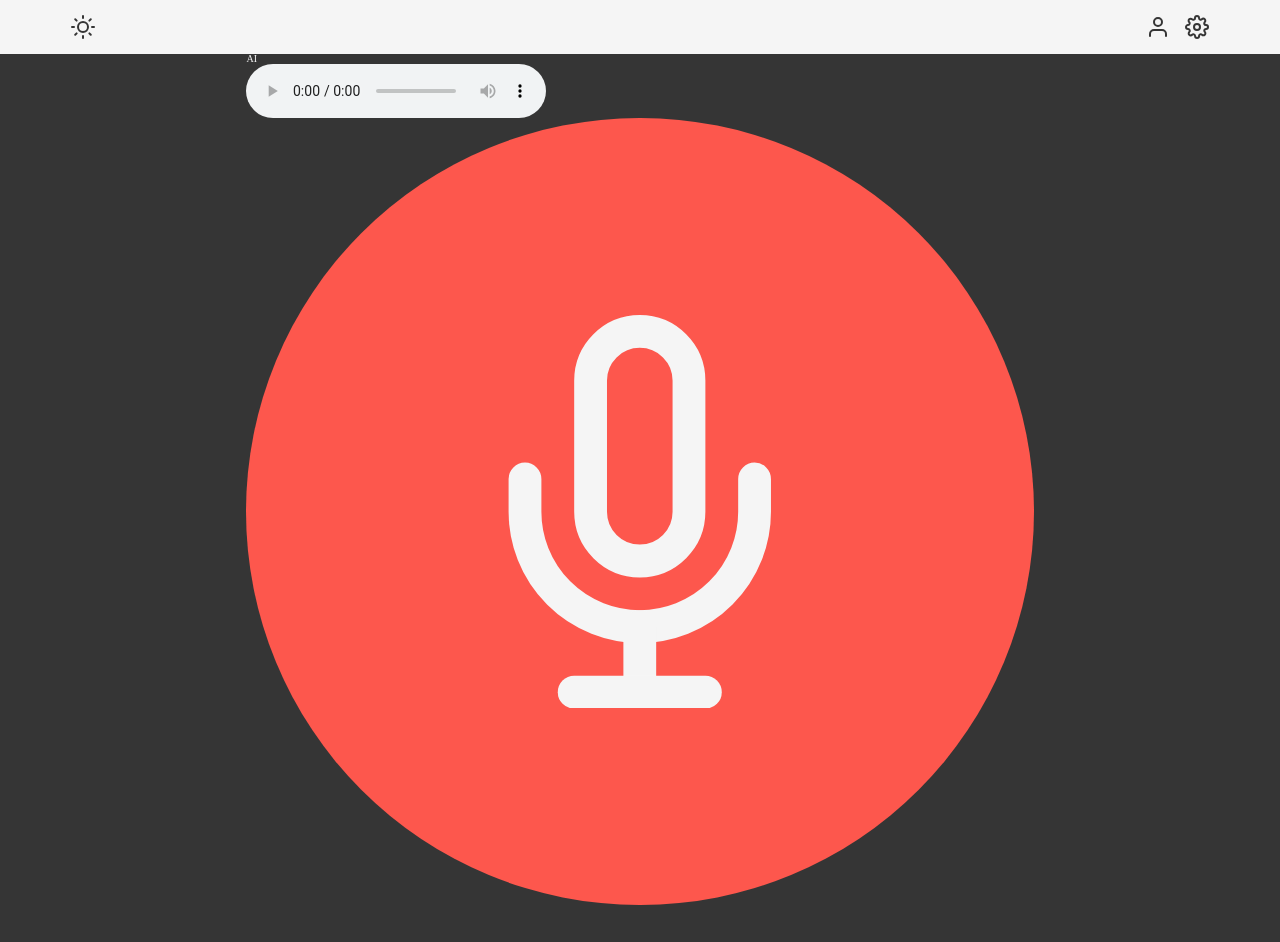
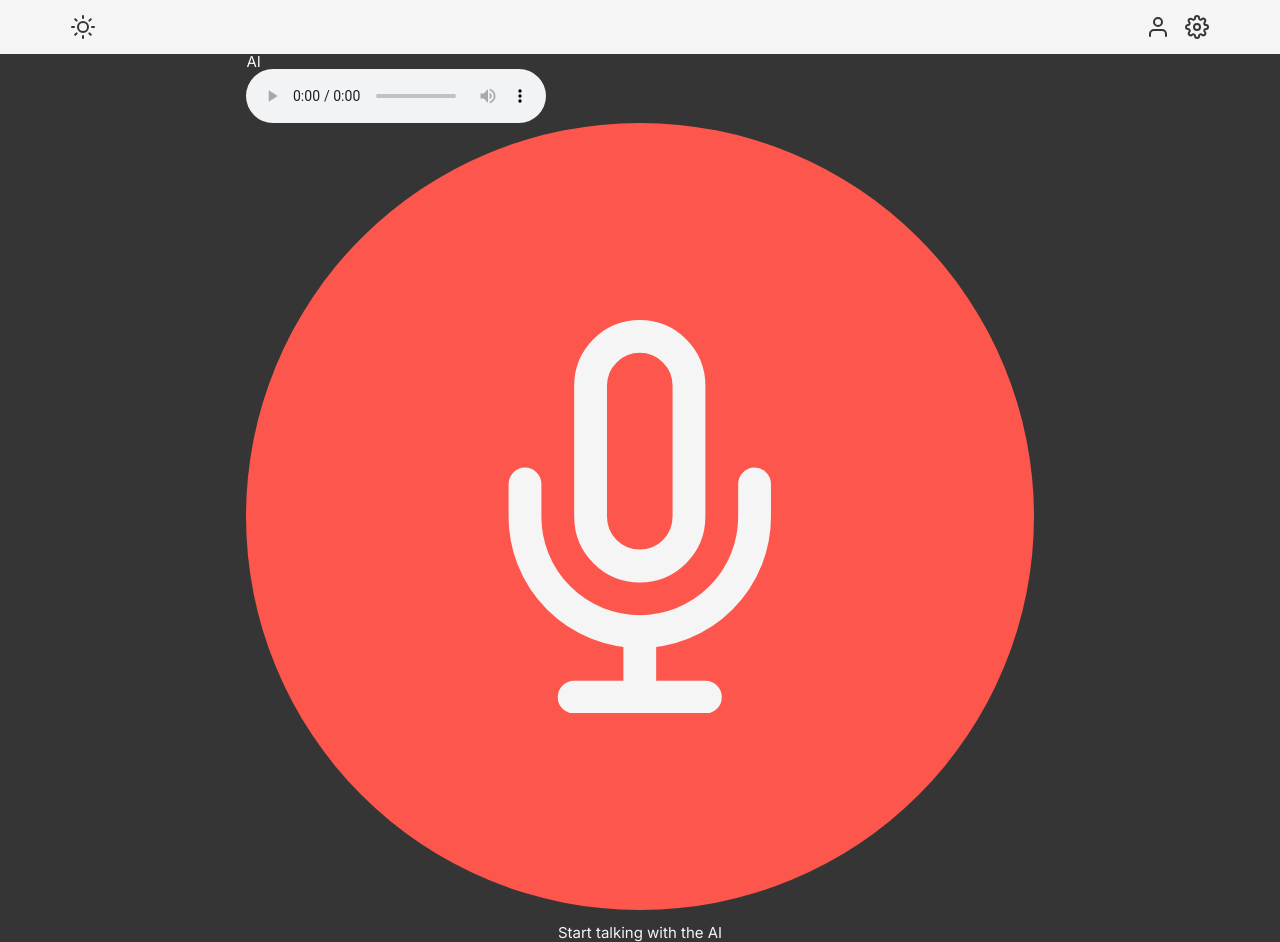
Before and after one commit to srijanmishra/Conversationally, a React (Vite) app in the folder examples/web_voice_chat/web_voice_chat_app/: page / in a window 1280 px wide. Before the commit the page ends 905 px from the top, so only its background shows below. Built offline with nearby package versions, Linux system fonts and the light colour scheme.

Commit message:
Adds status text and font

```diff
--- a/examples/web_voice_chat/web_voice_chat_app/src/components/UserActionButton/UserActionButton.jsx
+++ b/examples/web_voice_chat/web_voice_chat_app/src/components/UserActionButton/UserActionButton.jsx
@@ -4,27 +4,45 @@ import PropTypes from "prop-types";
 
 const UserActionButton = (props) => {
   let statusIcon,
+    statusText,
+    statusIconCommonProps = { className: "UserActionButton_icon" },
     isDisabled = false;
 
-  if (props.status === "standby") {
-    statusIcon = <Mic className="UserActionButton_icon" />;
-  } else {
-    statusIcon = <Square className="UserActionButton_icon" />;
+  switch (props.status) {
+    case "standby":
+      statusIcon = <Mic {...statusIconCommonProps} />;
+      statusText = "Start talking with the AI";
+      break;
+    case "recording":
+      statusIcon = <Square {...statusIconCommonProps} />;
+      statusText = "Recording your message ...";
+      break;
+    case "thinking":
+      statusText = "AI is thinking ...";
+      isDisabled = true;
+      break;
+    case "responding":
+      statusText = "AI is talking";
+      isDisabled = true;
+      break;
+    default:
+      statusIcon = <Mic {...statusIconCommonProps} />;
+      statusText = "Start talking with the AI";
+      break;
   }
 
-  // Ai acting
-  if (props.status === "responding" || props.status === "thinking")
-    isDisabled = true;
-
   return (
+    <>
       <button
         className={`UserActionButton UserActionButton-${props.status} ${
           isDisabled ? "disabled" : ""
-      }`}
+        } mb-2`}
         onClick={props.onClick}
       >
         {statusIcon}
       </button>
+      <p className="text-center">{statusText}</p>
+    </>
   );
 };
 
--- a/examples/web_voice_chat/web_voice_chat_app/src/globals.scss
+++ b/examples/web_voice_chat/web_voice_chat_app/src/globals.scss
@@ -4,7 +4,7 @@
 @import "./styles/_grid";
 
 // font
-@import url("https://fonts.googleapis.com/css2?family=Poppins:wght@700&display=swap");
+@import url("https://fonts.googleapis.com/css2?family=Inter:wght@400;700&display=swap");
 
 :root {
   --col-gutter-x: 1rem;
@@ -29,6 +29,8 @@ html {
 body {
   background-color: $color-main-primary;
   color: $color-main-secondary;
+  font-family: "Inter", "Arial", sans-serif;
+  font-size: 1.5rem;
   --main-margin-x: 1.5rem;
   -webkit-font-smoothing: antialiased;
   -moz-osxfont-smoothing: grayscale;
@@ -81,3 +83,8 @@ main {
 p {
   line-height: 1;
 }
+.text {
+  &-center {
+    text-align: center;
+  }
+}
```
Lines whose indentation alone changed are shown as unchanged.
